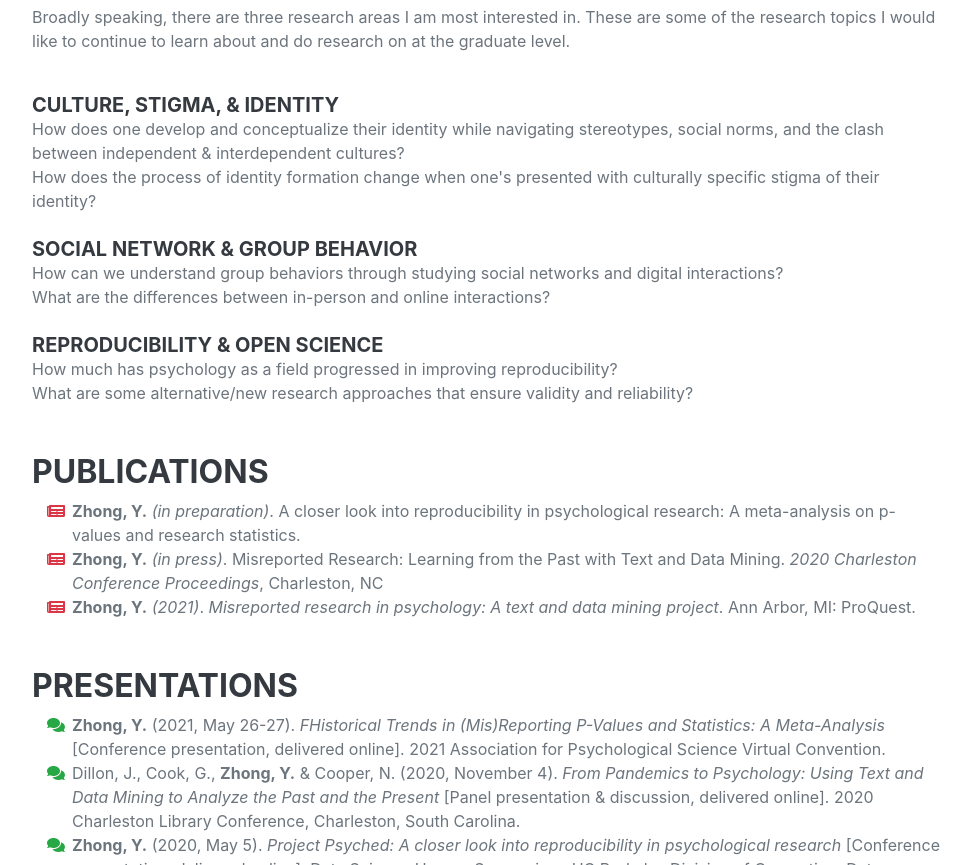
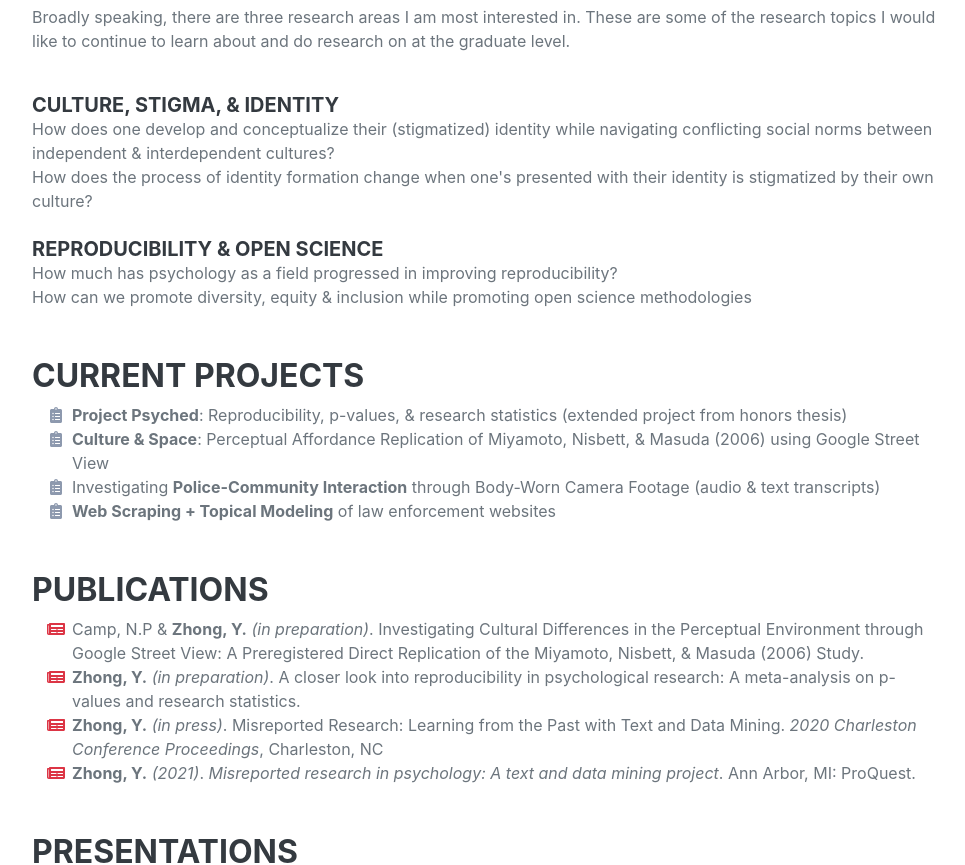
Before and after one commit to yuyang-zhong/yuyang-zhong.github.io, a plain HTML site: page index.html in a window 1280 px wide. Shown: the part 1839-2704 px from the top of the page, without its empty margins (288-1253 px from the left). Drawn offline with nearby package versions, Linux system fonts and the light colour scheme; a web font is replaced by a local one.

Commit message:
Oct21 Website Updates

```diff
--- a/index.html
+++ b/index.html
@@ -61,7 +61,7 @@
                         Ann Arbor, MI & San Francisco, CA ·
                         <span class="text-primary">me (at) yuyangzhong.com</span>
                     </div>
-                    <p class="lead mb-5">I am a lab manager & research associate at the <a href="https://sites.lsa.umich.edu/misl/">Mind in Society Lab</a> at the University of Michigan. I graduated from UC Berkeley in May 2021, where I earned my degrees in psychology and data science. I am interested in studying the nteraction among culture, stigma, and identity formation. I am also keen on issues surrounding the replication crisis in psychology and open science practices.</p>
+                    <p class="lead mb-5">I am a lab manager & research associate at the <a href="https://sites.lsa.umich.edu/misl/">Mind in Society Lab</a> at the University of Michigan. I graduated from UC Berkeley in May 2021, where I earned my degrees in psychology and data science. I am interested in studying the interaction of culture, stigma, and identity formation. I am also keen on issues surrounding the replication crisis in psychology and open science practices.</p>
                     <div class="social-icons">
                         <a class="social-icon" href="https://www.linkedin.com/in/yuyang-zhong/" target="_blank"><i class="fab fa-linkedin-in"></i></a>
                         <a class="social-icon" href="https://github.com/yuyang-zhong" target="_blank"><i class="fab fa-github"></i></a>
@@ -99,20 +99,41 @@
                     <p>Broadly speaking, there are three research areas I am most interested in. These are some of the research topics I would like to continue to learn about and do research on at the graduate level.</p>
                     <br>
                     <h5 class="mb-0">Culture, Stigma, & Identity</h4>
-                    <p class="mb-0">How does one develop and conceptualize their identity while navigating stereotypes, social norms, and the clash between independent & interdependent cultures?</p>
-                    <p class="mb-0">How does the process of identity formation change when one's presented with culturally specific stigma of their identity?</p>
-                    <br>
-                    <h5 class="mb-0">Social Network & Group Behavior</h4>
-                    <p class="mb-0">How can we understand group behaviors through studying social networks and digital interactions?</p>
-                    <p class="mb-0">What are the differences between in-person and online interactions?</p>
+                    <p class="mb-0">How does one develop and conceptualize their (stigmatized) identity while navigating conflicting social norms between independent & interdependent cultures?</p>
+                    <p class="mb-0">How does the process of identity formation change when one's presented with their identity is stigmatized by their own culture?</p>
                     <br>
                     <h5 class="mb-0">Reproducibility & Open Science</h4>
                     <p class="mb-0">How much has psychology as a field progressed in improving reproducibility?</p>
-                    <p class="mb-0">What are some alternative/new research approaches that ensure validity and reliability?</p>
+                    <p class="mb-0">How can we promote diversity, equity & inclusion while promoting open science methodologies</p>
+                    <br><br>
+
+                    <h3 class="mb-6">Current Projects</h3>
+                    <ul class="fa-ul mb-0">
+                        <li>
+                            <span class="fa-li"><i class="fas fa-clipboard-list text-primary"></i></span>
+                            <b>Project Psyched</b>: Reproducibility, p-values, & research statistics (extended project from honors thesis)
+                        </li>
+                        <li>
+                            <span class="fa-li"><i class="fas fa-clipboard-list text-primary"></i></span>
+                            <b>Culture & Space</b>: Perceptual Affordance Replication of Miyamoto, Nisbett, & Masuda (2006) using Google Street View
+                        </li>
+                        <li>
+                            <span class="fa-li"><i class="fas fa-clipboard-list text-primary"></i></span>
+                            Investigating <b>Police-Community Interaction</b> through Body-Worn Camera Footage (audio & text transcripts)
+                        </li>
+                        <li>
+                            <span class="fa-li"><i class="fas fa-clipboard-list text-primary"></i></span>
+                            <b>Web Scraping + Topical Modeling</b> of law enforcement websites
+                        </li>
+                    </ul>
                     <br><br>
 
                     <h3 class="mb-6">Publications</h3>
                     <ul class="fa-ul mb-0">
+                        <li>
+                            <span class="fa-li"><i class="fas fa-newspaper text-danger"></i></span>
+                            Camp, N.P & <b>Zhong, Y.</b> <i>(in preparation)</i>. Investigating Cultural Differences in the Perceptual Environment through Google Street View: A Preregistered Direct Replication of the Miyamoto, Nisbett, & Masuda (2006) Study.
+                        </li>
                         <li>
                             <span class="fa-li"><i class="fas fa-newspaper text-danger"></i></span>
                             <b>Zhong, Y.</b> <i>(in preparation)</i>. A closer look into reproducibility in psychological research: A meta-analysis on p-values and research statistics.
```
